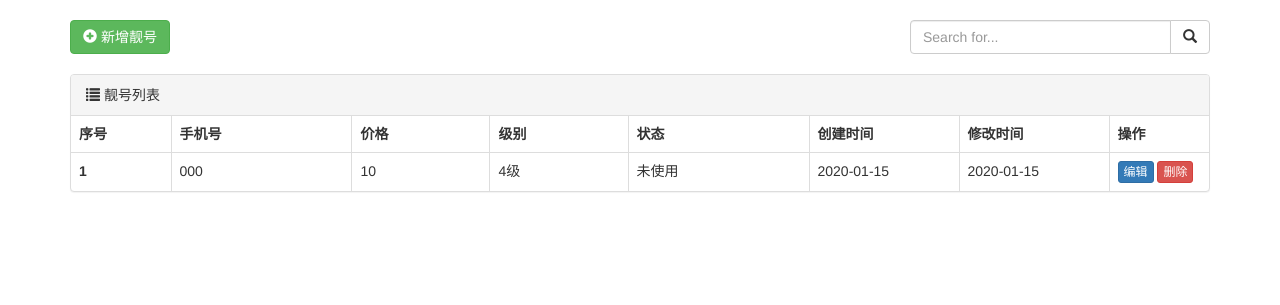
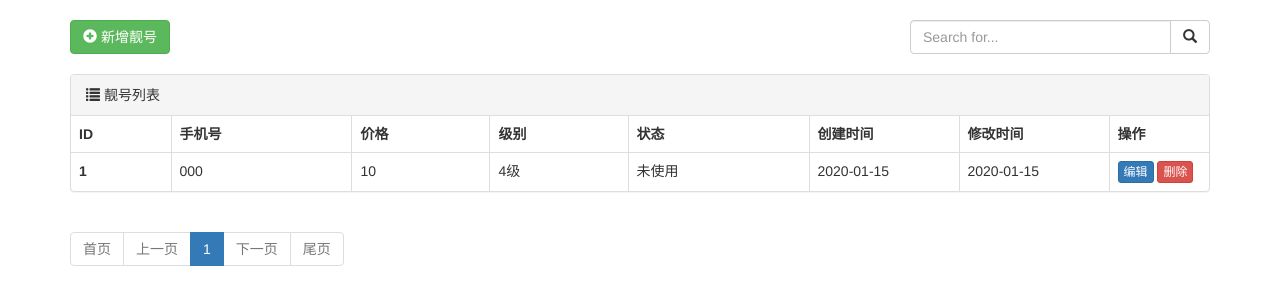
Before and after one commit to 18281803384/Python_Django_Personnel_Management_System, a Django app: page /pretty/list in a window 1280 px wide. Shown: the part 52-357 px from the top of the page. Run offline with Django 4.2, Linux system fonts and the light colour scheme; tables that the repository leaves empty hold one stand-in row (values such as "Sample post"); some libraries are stand-ins or nearby versions.

Commit message:
靓号管理列表新增分页功能

```diff
--- a/app01/public.py
+++ b/app01/public.py
@@ -10,5 +10,3 @@ def format_time():
     local_time = time.localtime(times)
     correct_time = time.strftime("%Y-%m-%d %H:%M:%S", local_time)
     return correct_time
-
-# 测试3
--- a/app01/templates/pretty_list.html
+++ b/app01/templates/pretty_list.html
@@ -48,7 +48,7 @@
                 <table class="table table-bordered">
                     <thead>
                     <tr>
-                        <th style="width: 100px">序号</th>
+                        <th style="width: 100px">ID</th>
                         <th>手机号</th>
                         <th>价格</th>
                         <th>级别</th>
@@ -61,7 +61,7 @@
                     <tbody>
                     {% for pretty_info in pretty_data %}
                         <tr>
-                            <th>{{ forloop.counter }}</th>
+                            <th>{{ pretty_info.id }}</th>
                             <td>{{ pretty_info.mobile }}</td>
                             <td>{{ pretty_info.price }}</td>
                             <td>{{ pretty_info.get_level_display }}</td>
@@ -78,5 +78,11 @@
                 </table>
             {% endif %}
         </div>
+
+        <nav aria-label="...">
+            <ul class="pagination">
+                {{ page_li_list_string }}
+            </ul>
+        </nav>
     </div>
 {% endblock %}
--- a/app01/views.py
+++ b/app01/views.py
@@ -1,5 +1,7 @@
 import time
 from django.shortcuts import render, redirect
+from django.utils.safestring import mark_safe
+
 from app01 import models, public
 
 # Create your views here.
@@ -176,17 +178,96 @@ def personnel_delete(request, personnel_id):
 
 # ------- 靓号列表函数 ------- #
 def pretty_list(request):
-    # 创建一个空字典
+    # ------ 查询功能 start
     data_dict = {}
     # 获取get请求传来的数据
     search_data = request.GET.get('search', '')
     # 如果有数据，则添加至字典中
     if search_data:
         data_dict["mobile__contains"] = search_data
-    # 根据字典条件获取表中的数据，并以level字段数据降序排列，当字典为空时查询所有数据
-    pretty_data = models.Pretty.objects.filter(**data_dict).order_by('-level')
+    # ------ 查询功能 end
+
+    # ------ 分页功能 start
+    # 根据条件查询Pretty表的数据总条数
+    pretty_count = models.Pretty.objects.filter(**data_dict).all().count()
+    # 页面默认显示条数
+    default_num = 10
+    # divmod()函数取商和余
+    total_page, remain = divmod(pretty_count, default_num)
+    if remain != 0:
+        # 根据数据量计算出总页数
+        total_page += 1
+
+    # 获取get请求传入的页数
+    get_page = int(request.GET.get('page', '1'))
+    # 开始区间 = （请求页数 - 1）* 默认数量
+    start_num = (get_page - 1) * default_num
+    # 结束区间 = 请求页数 * 默认数量
+    end_num = get_page * default_num
+    # 计算出展示当前页的前5页和后5页
+    plus_page = 3
+    # 如果数据量比较少，没有到达前后页总数
+    if total_page <= (2 * plus_page) + 1:
+        start_page = 1
+        end_page = total_page
+    else:
+        # 如果请求页 <= 前后页数
+        if get_page <= plus_page:
+            start_page = 1
+            end_page = (2 * plus_page) + 1
+        else:
+            # 如果请求页 + 前后页数 > 总页数
+            if get_page + plus_page > total_page:
+                start_page = total_page - (2 * plus_page)
+                end_page = total_page
+            else:
+                start_page = get_page - plus_page
+                end_page = get_page + plus_page
+
+    # 创建一个空列表，用于存储循环生成li标签
+    page_li_list = []
+    # 首页标签
+    if get_page != 1:
+        first_page_li = '<li><a href="?page={}">首页</a></li>'.format(1)
+    else:
+        first_page_li = '<li class="previous disabled"><a href="#">首页</a></li>'
+    page_li_list.append(first_page_li)
+    # 上一页标签
+    if get_page > 1:
+        previous_page_li = '<li><a href="?page={}">上一页</a></li>'.format(get_page - 1)
+    else:
+        previous_page_li = '<li class="previous disabled"><a href="#">上一页</a></li>'
+    page_li_list.append(previous_page_li)
+    # 根据数据量循环生成li标签页数
+    for i in range(start_page, end_page + 1):
+        if i == get_page:
+            page_li = '<li class="active"><a href="?page={}">{}</a></li>'.format(i, i)
+        else:
+            page_li = '<li><a href="?page={}">{}</a></li>'.format(i, i)
+        page_li_list.append(page_li)
+    # 下一页标签
+    if get_page < total_page:
+        previous_page_li = '<li><a href="?page={}">下一页</a></li>'.format(get_page + 1)
+    else:
+        previous_page_li = '<li class="previous disabled"><a href="#">下一页</a></li>'
+    page_li_list.append(previous_page_li)
+    # 尾页标签
+    if get_page != total_page:
+        last_page_li = '<li><a href="?page={}">尾页</a></li>'.format(total_page)
+    else:
+        last_page_li = '<li class="previous disabled"><a href="#">尾页</a></li>'
+    page_li_list.append(last_page_li)
+
+    # 将list数据转化为string数据，并mark_safe函数让HTML可渲染
+    page_li_list_string = mark_safe("".join(page_li_list))
+
+    # ------ 分页功能 end
+
+    # 根据字典条件获取表中的数据，并以order_by进行排序，当字典为空时查询所有数据
+    pretty_data = models.Pretty.objects.filter(**data_dict).order_by('id')[start_num: end_num]
     # 传入数据并渲染页面显示
-    return render(request, 'pretty_list.html', {"pretty_data": pretty_data, "search_data":search_data})
+    return render(request, 'pretty_list.html',
+                  {"pretty_data": pretty_data, "search_data": search_data, "page_li_list_string": page_li_list_string})
 
 
 # ============= PrettyAddModelForm start ============= #
@@ -263,6 +344,7 @@ class PrettyEditModelForm(forms.ModelForm):
         # 验证通过，用户输入的值就返回
         return txt_mobile
 
+
 # ============= PrettyEditModelForm end ============= #
 
 
```
